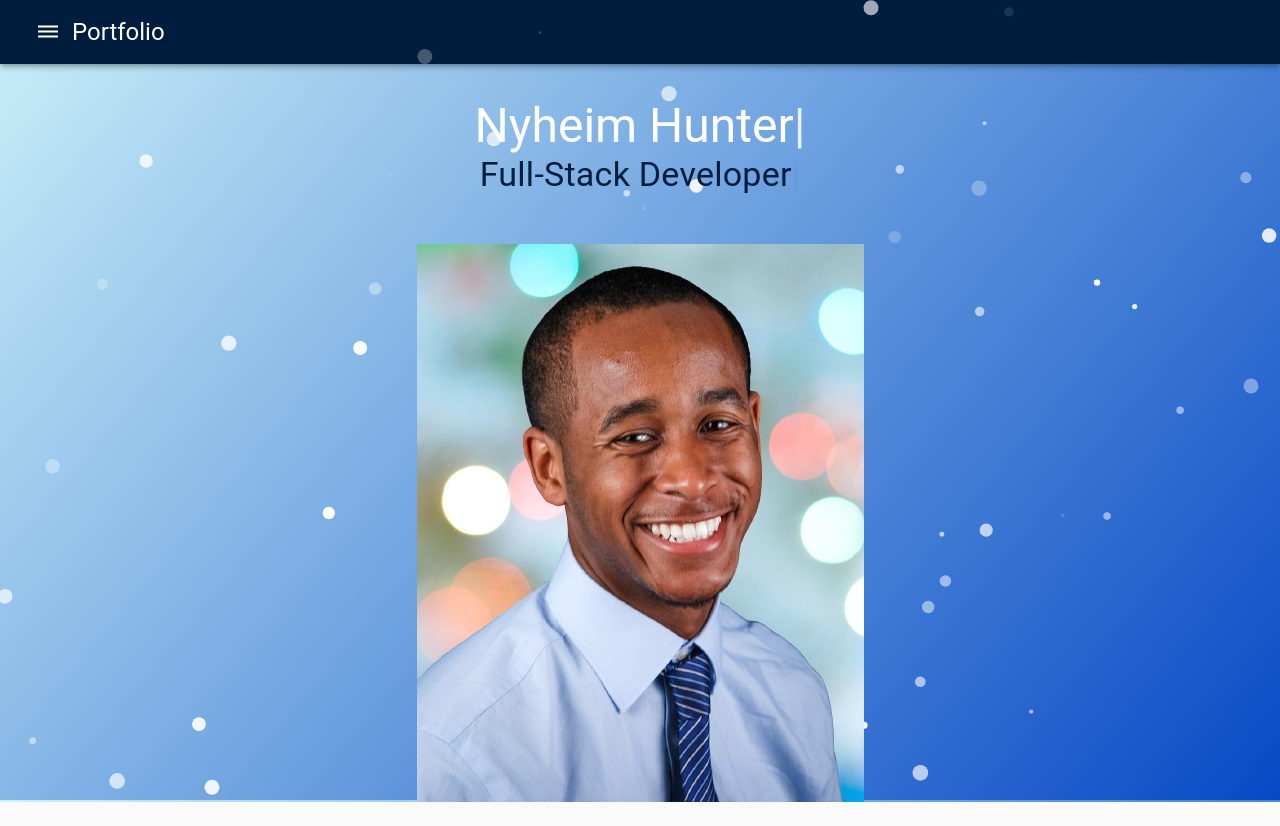
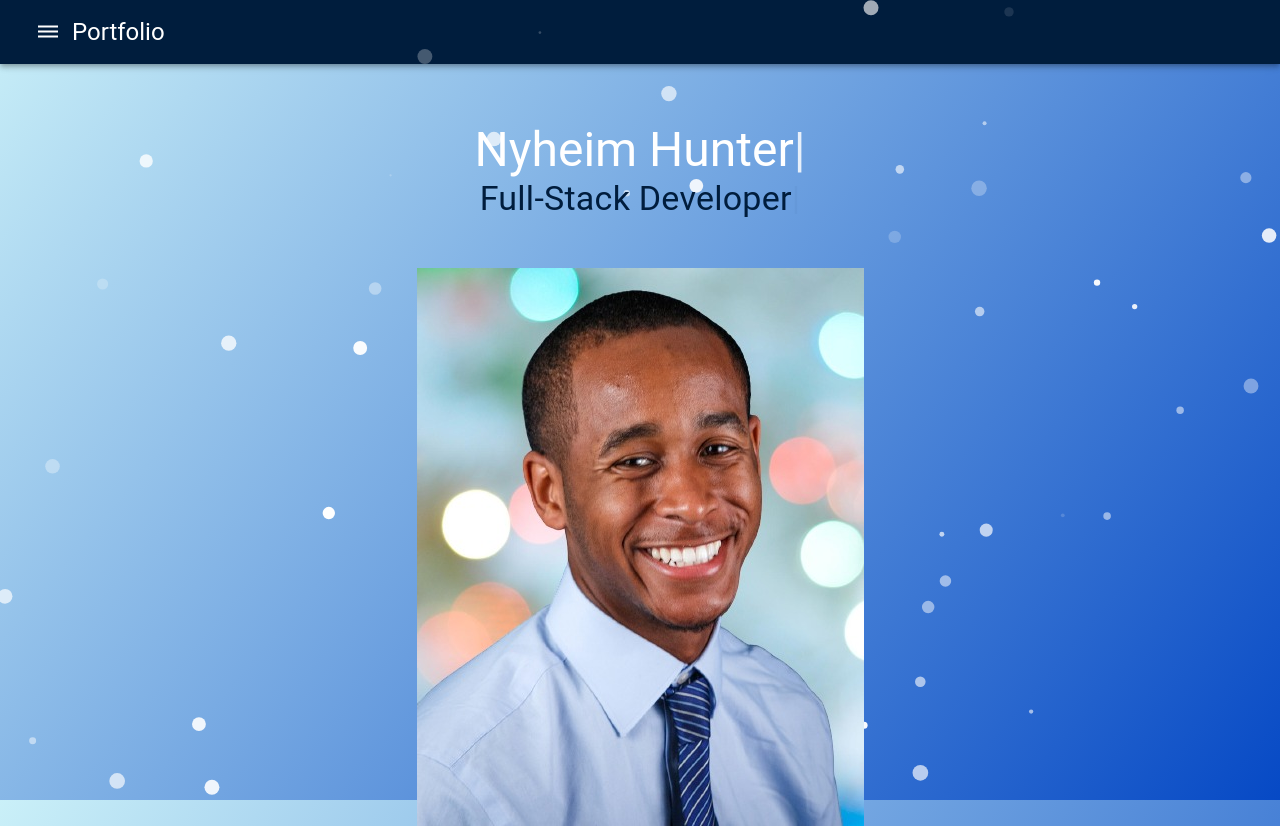
Before and after one commit to Nyheimh/my-portfolio, a React (Create React App) app: page / in a window 1280 px wide. Before the commit the page ends 802 px from the top, so only its background shows below. Built offline with nearby package versions, Linux system fonts and the light colour scheme.

Commit message:
Header again

```diff
--- a/src/components/Header.css
+++ b/src/components/Header.css
@@ -2,10 +2,13 @@
   height: 250px
 }
 
-
-@media (min-width: 1000px){
-  .makeStyles-typedContainer-8 {
+.header > span {
+  margin-top: 50px;
+}
+/* @media (min-width: 1000px){ */
+  .makeStyles-typedContainer-8,
+  .makeStyles-name-6 {
     margin-top: 50px;
   }
 
-}
+/* } */
--- a/src/components/Header.js
+++ b/src/components/Header.js
@@ -15,6 +15,8 @@ const useStyles = makeStyles(theme => ({
   // },
   name: {
     color: "#ffff",
+    marginTop: "revert",
+    // marginBottom: "auto"
   },
   title: {
     color: "#001d3d",
```
